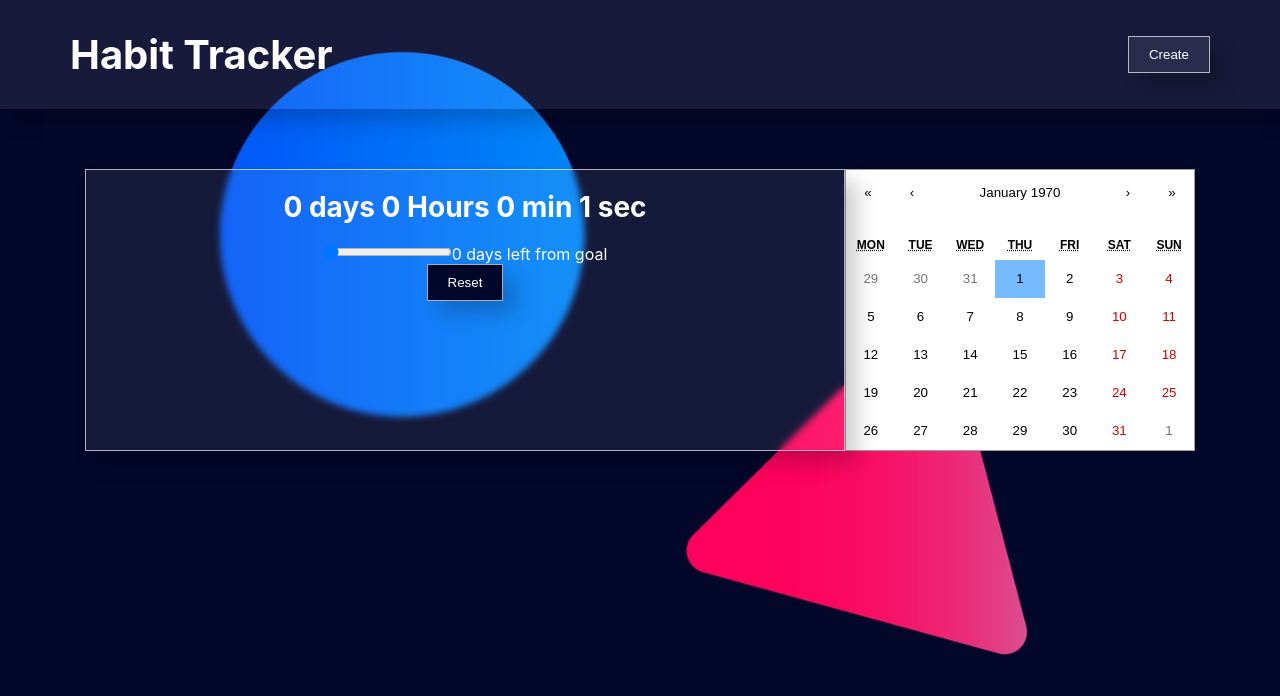
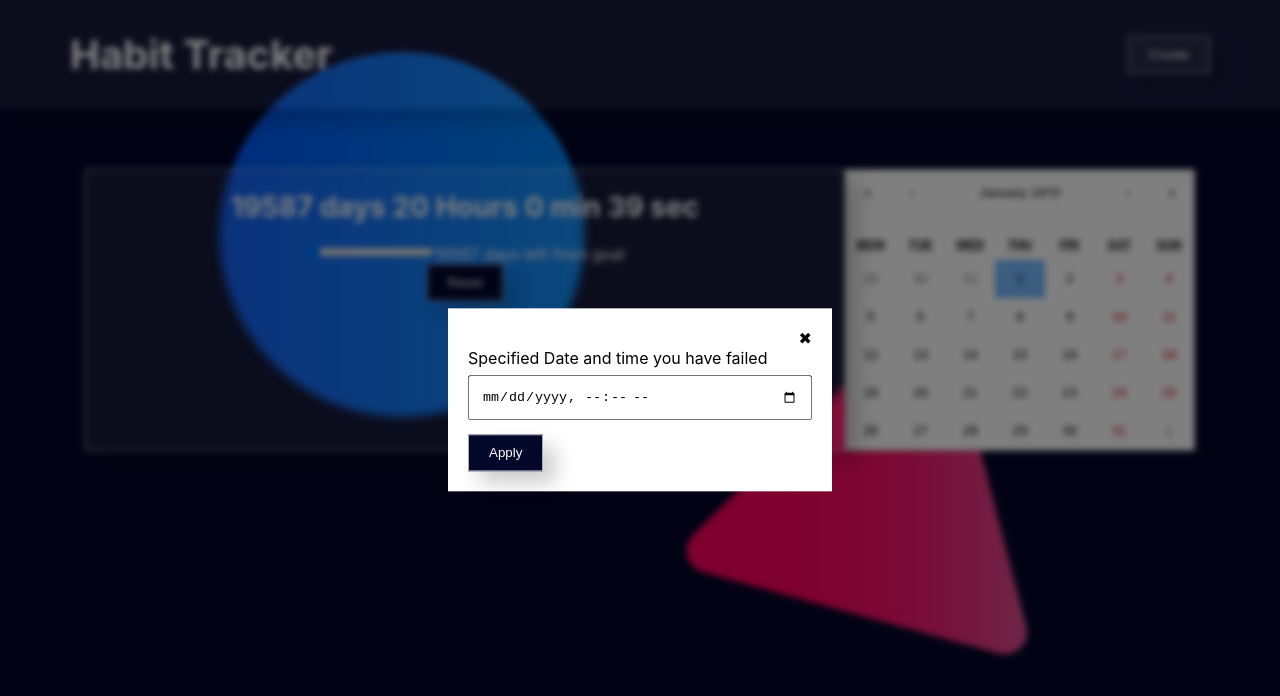
Before and after one commit to vinaykanth97/habit-counter, a Next.js app: page /habitdetail/1 in a window 1280 px wide. Both pictures are taken after a click on the button "Reset". Shown: the top 696 px of the page. Built offline with nearby package versions, Linux system fonts and the light colour scheme.

Commit message:
Corrected countdown logic and used moment js

```diff
--- a/components/CountDownWidget.jsx
+++ b/components/CountDownWidget.jsx
@@ -1,48 +1,39 @@
-
+import moment from "moment/moment"
 import { useEffect, useState } from "react"
+import Popup from "./Popup"
+import { useStore } from "../store/CreateStore"
 
 
 
-export default function CountDownWidget({ requiredData, endAt, startFrom, habitItems }) {
+export default function countUpWidget({ requiredData, endAt, startFrom, habitItems }) {
 
-    // How much days left
-    let currentDate = new Date()
-    let endDateToCurrent = new Date(endAt)
-    const inBetweendates = []
+    const resetPopup = useStore((state) => state.resetPopup)
+    const closeCreateHabit = useStore((state) => state.openHabitPopup)
+    const OpenResetAction = useStore((state) => {
+        return state.openHabitPopup
+    })
 
-    function getInbetweenDates(start, end, selectArr) {
-        for (let i = start; start <= end; i++) {
-            selectArr.push(new Date(start));
-            start.setDate(start.getDate() + 1);
-        }
+    // Reset time when click
+    function ResetFormPopup(e) {
+        e.preventDefault()
     }
 
-    getInbetweenDates(currentDate, endDateToCurrent, inBetweendates)
+    // Number of days to go
+    let start = moment(new Date())
+    let end = moment(endAt)
+    let numberOfDaystoGo = Math.abs(Math.floor(moment.duration(start.diff(end)).asDays()));
     let startingTime = new Date(startFrom).getTime()
-
-    const RestHandler = () => {
-        startingTime = new Date().getTime()
-        setStartingDate(startingTime)
-        const dataToStore = Array.from(habitItems).filter(data => {
-            if (requiredData.id === data.id) {
-                const selectedDatetime = new Date();
-                const dateTimeLocalValue = `${selectedDatetime.getFullYear()}-${String(selectedDatetime.getMonth() + 1).padStart(2, "0")
-                    }-${String(selectedDatetime.getDate()).padStart(2, "0")}T${String(selectedDatetime.getHours()).padStart(2, "0")
-                    }:${String(selectedDatetime.getMinutes()).padStart(2, "0")}`;
-                data.habitDate = dateTimeLocalValue
-            }
-            return data
-        })
-
-        localStorage.setItem('habitRecords', JSON.stringify(dataToStore))
-    }
 
     let [startingDate, setStartingDate] = useState()
     let [hms, setHms] = useState();
-    const [countDown, setCountDown] = useState()
+    const [countUp, setCountUp] = useState()
+
+    // Start From Date
     useEffect(() => {
         setStartingDate(startingTime)
     }, [startingTime])
+
+    // To update countUp Hours, Minutes and seconds
     useEffect(() => {
         let newDate = new Date().getTime();
         let finalDate = newDate - startingDate;
@@ -56,26 +47,36 @@ export default function CountDownWidget({ requiredData, endAt, startFrom, habitI
             hours: hours,
             minutes: minutes,
             seconds: seconds,
-            inBetweendates
+            numberOfDaystoGo
         }
         setHms(hms)
-    }, [startFrom, countDown])
+    }, [startFrom, countUp])
 
     useEffect(() => {
         setTimeout(() => {
-            setCountDown(hms)
-            // console.log(hms)
+            setCountUp(hms)
         }, 1000);
-    }, [countDown])
+    }, [countUp])
     return (
-        <div className="countdown-widget">
-            <h4>{countDown?.seconds !== undefined && !isNaN(countDown?.seconds) && (`${countDown?.days} days ${countDown?.hours} Hours ${countDown?.minutes} min ${countDown?.seconds} sec`)}</h4>
-            <div className="display-range">
-                <input type="range" readOnly defaultValue={0} />
-                <span>{countDown?.inBetweendates.length} days left from goal</span>
+        <>
+            <div className="countup-widget">
+                <h4>{countUp?.seconds !== undefined && !isNaN(countUp?.seconds) && (`${countUp?.days} days ${countUp?.hours} Hours ${countUp?.minutes} min ${countUp?.seconds} sec`)}</h4>
+                <div className="display-range">
+                    <input type="range" readOnly defaultValue={0} />
+                    <span>{countUp?.numberOfDaystoGo} days left from goal</span>
+                </div>
+                <button onClick={() => OpenResetAction('resetPopup')} className="secondary">Reset</button>
+
             </div>
-            <button onClick={RestHandler} className="secondary">Reset</button>
-        </div>
-
+            <Popup openHabitPopup={resetPopup} closeCreateHabit={() => closeCreateHabit('resetPopup')}>
+                <form onSubmit={ResetFormPopup}>
+                    <div className="grouped-form">
+                        <label htmlFor="habitDate">Specified Date and time you have failed</label>
+                        <input type="datetime-local" name="habitDate" id="habitDate" min={requiredData?.habitDate} max={moment(new Date()).format('YYYY-MM-DDThh:mm')} required />
+                    </div>
+                    <button className="secondary" type="submit">Apply</button>
+                </form>
+            </Popup>
+        </>
     )
 }
--- a/components/CreateHabits.jsx
+++ b/components/CreateHabits.jsx
@@ -2,9 +2,12 @@ import { useEffect, useRef } from "react";
 import { useStore, useHabitStore } from "../store/CreateStore"
 import { shallow } from "zustand/shallow";
 import { v4 as uuidv4 } from 'uuid';
+import Popup from "./Popup";
+
 export default function CreateHabits() {
     const openHabitPopup = useStore((state) => state.habitPopup)
     const closeCreateHabit = useStore((state) => state.openHabitPopup)
+
     const [updateHabitTitle, updateHabitDate, updateHabitGoal] = useHabitStore(
         (state) => [state.updateHabitTitle, state.updateHabitDate, state.updateHabitGoal], shallow
     )
@@ -23,9 +26,7 @@ export default function CreateHabits() {
         localStorage.setItem('habitRecords', JSON.stringify(habitItems))
     }, [habitItems])
     return (
-        <>
-            <div className={`createhabits ${!openHabitPopup ? 'd-none' : ''}`}>
-                <div className="close" onClick={closeCreateHabit}>&#10006;</div>
+        <Popup openHabitPopup={openHabitPopup} closeCreateHabit={() => closeCreateHabit('habitPopup')}>
             <form onSubmit={AddHabitHandler} ref={formRef}>
                 <div className="grouped-form">
                     <label htmlFor="habitTitle">Title of your Habit</label>
@@ -39,12 +40,8 @@ export default function CreateHabits() {
                     <label htmlFor="habitGoal">Goal</label>
                     <input type="number" name="habitGoal" id="habitGoal" onChange={(e) => updateHabitGoal(e.currentTarget.value)} required />
                 </div>
-
                 <button className="secondary" type="submit">Add</button>
             </form>
-
-            </div>
-            <div className={`overlay ${!openHabitPopup ? 'd-none' : ''}`} onClick={closeCreateHabit}></div>
-        </>
+        </Popup>
     )
 }
--- a/components/Header.jsx
+++ b/components/Header.jsx
@@ -4,13 +4,16 @@ import CreateHabits from "./CreateHabits"
 
 
 export default function Header() {
-    const createBtnAction = useStore((state) => state.openHabitPopup)
+    const habitPopup = useStore((state) => state.habitPopup)
+    const createBtnAction = useStore((state) => {
+        return state.openHabitPopup
+    })
     return (
         <>
             <header>
                 <div className="container header-wrap">
                     <h1><Link href='/'>Habit Tracker</Link></h1>
-                    <button className="primary" onClick={createBtnAction}>Create</button>
+                    <button className="primary" onClick={() => createBtnAction('habitPopup')}>Create</button>
                 </div>
             </header>
             <CreateHabits />
--- /dev/null
+++ b/components/Popup.jsx
@@ -0,0 +1,17 @@
+export default function Popup({ children, openHabitPopup, closeCreateHabit }) {
+
+    return (
+        <>
+            {openHabitPopup && (
+                <div className='popup-modal'>
+                    <div className={`createhabits ${!openHabitPopup ? 'd-none' : ''}`}>
+                        <div className="close" onClick={closeCreateHabit}>&#10006;</div>
+                        {children}
+                    </div>
+                    <div className={`overlay ${!openHabitPopup ? 'd-none' : ''}`} onClick={closeCreateHabit}></div>
+                </div>
+            )}
+        </>
+
+    )
+}
--- a/package.json
+++ b/package.json
@@ -9,6 +9,7 @@
     "lint": "next lint"
   },
   "dependencies": {
+    "moment": "^2.29.4",
     "next": "13.4.13",
     "react": "18.2.0",
     "react-calendar": "^4.6.0",
--- a/store/CreateStore.js
+++ b/store/CreateStore.js
@@ -3,14 +3,16 @@ import { createWithEqualityFn } from 'zustand/traditional'
 
 export const useStore = create((set) => ({
     habitPopup: false,
-    openHabitPopup: () => {
+    resetPopup: false,
+    openHabitPopup: (whichState) => {
         return set((state) => {
             return ({
-                habitPopup: !state.habitPopup
+                [whichState]: !state[whichState]
             })
-
         })
     },
+    resetFormData: {},
+
     HabitDatas: typeof window !== 'undefined' ? localStorage.getItem('habitRecords') !== null ? JSON.parse(localStorage.getItem('habitRecords')) : [] : '',
     AddHabitDatas: (datas) => {
         return set((state) => {
--- a/styles/globals.css
+++ b/styles/globals.css
@@ -204,7 +204,7 @@ main {
   display: none;
 }
 
-.countdown-widget {
+.countup-widget {
   background-color: rgba(255, 255, 255, 0.08);
   box-shadow: 12px 12px 20px rgba(0, 0, 0, 0.2);
   border: 1px solid rgba(243, 243, 243, 0.7);
@@ -214,10 +214,10 @@ main {
   padding: 20px;
 }
 
-.countdown-widget h2 {
+.countup-widget h2 {
   margin: 0 0 20px 0;
 }
-.countdown-widget h4{
+.countup-widget h4{
   margin: 0 0 20px;
 }
 
@@ -227,6 +227,6 @@ main {
 .wrap-details{
   display: flex;
 }
-.wrap-details .countdown-widget{
+.wrap-details .countup-widget{
   flex: 2;
 }
```
Also changed, not shown: 1 other file (tests, documents, lock files or other folders). Lines whose indentation alone changed are shown as unchanged.
